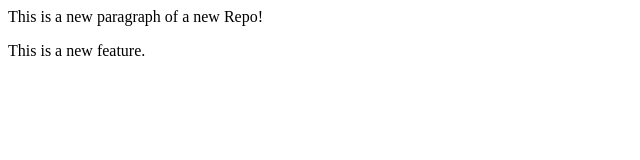
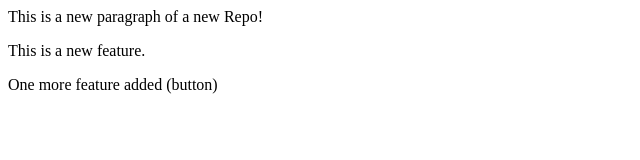
Before and after one commit to SudarshanJoshi101/LocalRepo, a plain HTML site: page index.html in a window 1280 px wide. Shown: the whole page, without its empty margins (0-640 px from the left). Drawn offline with Linux system fonts and the light colour scheme.

Commit message:
button is added

```diff
--- a/index.html
+++ b/index.html
@@ -1,2 +1,3 @@
 <p> This is a new paragraph of a new Repo!</p>
 <p> This is a new feature. </p>
+<p>One more feature added (button) </p>
```
